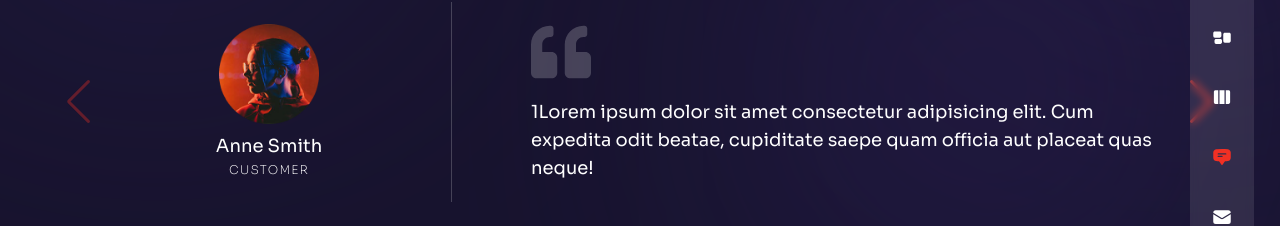
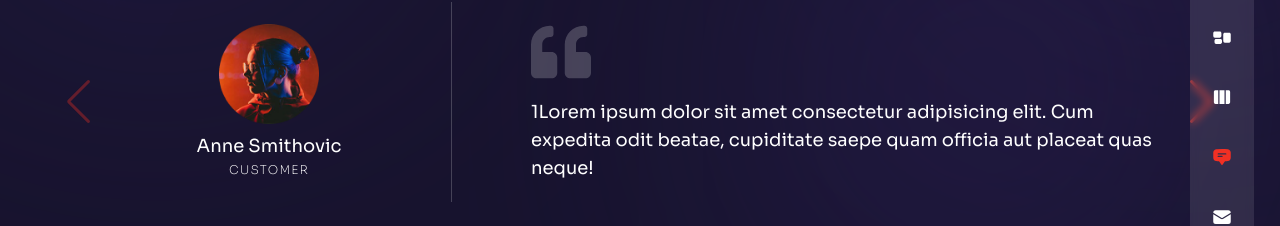
Before and after one commit to MirosBL45/studio_rakita, a Next.js app: page /testimonials in a window 1280 px wide. Shown: the part 333-559 px from the top of the page. Built offline with nearby package versions, Linux system fonts and the light colour scheme.

Commit message:
some text

```diff
--- a/data/testimonialData.js
+++ b/data/testimonialData.js
@@ -2,21 +2,21 @@
 export const testimonialData = [
   {
     image: '/t-avt-1.png',
-    name: 'Anne Smith',
+    name: 'Anne Smithovic',
     position: 'Customer',
     message:
       '1Lorem ipsum dolor sit amet consectetur adipisicing elit. Cum expedita odit beatae, cupiditate saepe quam officia aut placeat quas neque!',
   },
   {
     image: '/t-avt-2.png',
-    name: 'Jane Doe',
+    name: 'Jane Peric',
     position: 'Customer',
     message:
       '2Lorem ipsum dolor sit amet consectetur adipisicing elit. Cum expedita odit beatae, cupiditate saepe quam officia aut placeat quas neque!',
   },
   {
     image: '/t-avt-3.png',
-    name: 'Jhon Doe',
+    name: 'Mika Pajic',
     position: 'Customer',
     message:
       '3Lorem ipsum dolor sit amet consectetur adipisicing elit. Cum expedita odit beatae, cupiditate saepe quam officia aut placeat quas neque!',
```
